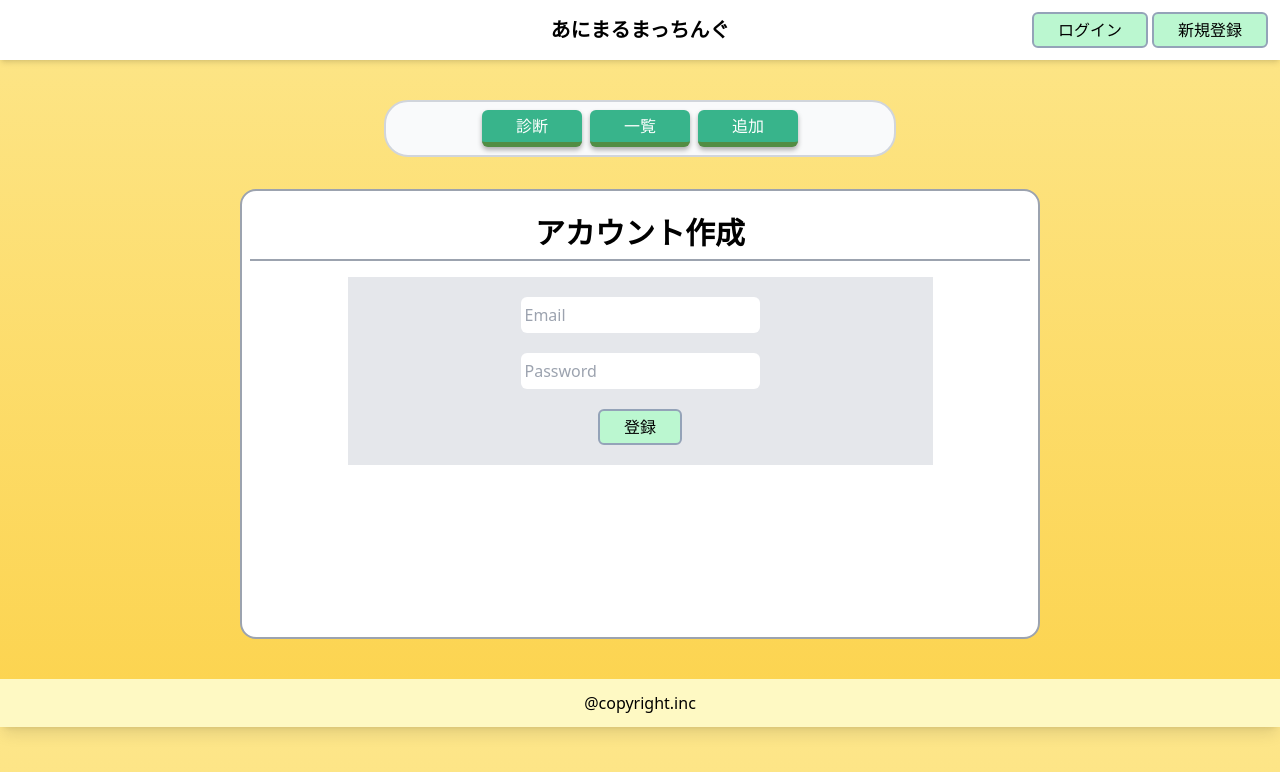
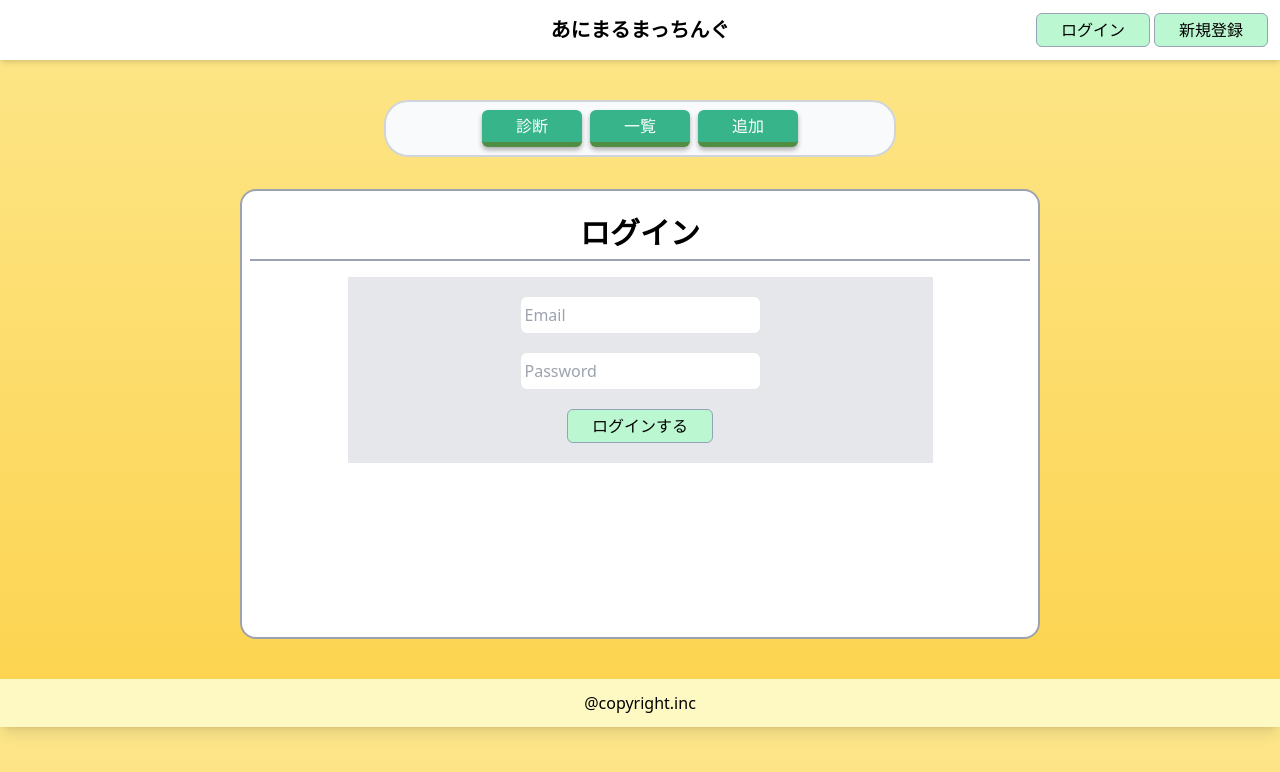
Before and after one commit to igarashi20176/animal-matching, a Vue app: page /sign-in in a window 1280 px wide. Shown: the top 772 px of the page. Built offline with nearby package versions, Linux system fonts and the light colour scheme; no server answers.

Commit message:
change style

```diff
--- a/src/parts/TheFavBtn.vue
+++ b/src/parts/TheFavBtn.vue
@@ -1,11 +1,11 @@
 <template>
   <button v-if="isFav"
     class="ml-3 px-2 text-[15px] text-red-500 border border-red-400 rounded-xl translate-y-[-5px] bg-red-200 hover:shadow-[0_0_5px_3px_rgba(0,0,0,0.1)] transition">
-    お気に入りを解除&hearts;
+    &hearts;
   </button>
   <button v-else
     class="ml-3 px-2 text-[15px] text-red-400 border border-rose-400 rounded-xl translate-y-[-5px]  hover:shadow-[0_0_5px_2px_rgba(0,0,0,0.2)] transition">
-    お気に入りに登録&#9825;
+    &#9825;
   </button>
 </template>
 
--- a/src/parts/TheHeader.vue
+++ b/src/parts/TheHeader.vue
@@ -2,12 +2,16 @@
   <header class="relative w-full flex justify-center items-center bg-[rgb(255,255,255)] p-4 shadow-md">
     <h2 class="font-bold text-xl">{{ title }}</h2>
     <div class="absolute right-3">
-      <router-link class="mr-1" to="/register">
+      <router-link class="mr-1" to="/sign-in" v-if="!isLoggedIn">
         <TheNormalBtn>
           ログイン
         </TheNormalBtn>
       </router-link>
-      <router-link to="/sign-in">
+      <the-normal-btn class="mr-2"
+        @click="handleSignOut" v-if="isLoggedIn">
+        サインアウト
+      </the-normal-btn>
+      <router-link to="/register">
         <the-normal-btn>
           新規登録
         </the-normal-btn>
@@ -18,10 +22,34 @@
 </template>
 
 <script setup>
-  import { defineProps } from "vue";
+  import { onMounted, ref } from "vue";
   import TheNormalBtn from "../parts/TheNormalBtn.vue";
+  import { getAuth, onAuthStateChanged, signOut } from "firebase/auth";
+  import { useRouter } from "vue-router";
+
+  const router = useRouter()
 
   defineProps({
     title: String
   })
+
+  let isLoggedIn = ref(false)
+
+  let auth
+  onMounted( () => {
+    auth = getAuth()
+    onAuthStateChanged(auth, user => {
+      if ( user ) {
+        isLoggedIn.value  = true
+      } else {
+        isLoggedIn.value = false
+      }
+    })
+  })
+
+  const handleSignOut = () => {
+    signOut(auth).then( () => {
+      router.push("/list")
+    })
+  }
 </script>
--- a/src/parts/TheNormalBtn.vue
+++ b/src/parts/TheNormalBtn.vue
@@ -1,6 +1,6 @@
 <template>
   <button
-    class="py-1 px-6 border-2 font-medium border-slate-400 rounded-md transition-all bg-green-200 hover:bg-green-300 hover:translate-y-[-1px]">
+    class="hover:shadow-medium py-1 px-6 border font-medium border-slate-400 rounded-md transition-all bg-green-200 hover:bg-green-300">
     <slot>ボタン</slot>
   </button>
 </template>
--- a/src/router/router.js
+++ b/src/router/router.js
@@ -27,7 +27,7 @@ const routes = [
     {
         path: '/sign-in',
         name: "signIn",
-        component: () => import("../views/Register.vue")
+        component: () => import("../views/SignIn.vue")
     },
     // {
     //     path: '/edit/:id',
--- a/src/templates/AnimalListItem.vue
+++ b/src/templates/AnimalListItem.vue
@@ -1,7 +1,7 @@
 <template>
   <!-- @click.prevent="showDetailItem(props.animal.id) -->
   <a class="block cursor-pointer" @click.stop="emits('change-detail', props.animal.id)">
-    <div class="relative p-2 border-2 rounded-3xl border-gray-400 bg-lime-50 shadow-[5px_3px_5px_1px_rgba(0,0,0,0.3)] hover:shadow-[0_0_8px_3px_rgba(0,0,0,0.2)] transition hover:translate-y-[-2px]">
+    <div class="shadow-under hover:shadow-natural relative p-2 border-2 rounded-3xl border-gray-400 bg-lime-50 transition hover:translate-y-[1px]">
       <figure class="flex gap-x-10">
         <img
           class="w-[120px] h-[150px] ml-32 border-2 border-gray-400 rounded-md"
@@ -40,5 +40,4 @@
 
   const emits = defineEmits([ 'change-detail', 'toggle-fav' ])
 
-
 </script>
--- a/src/views/AnimalList.vue
+++ b/src/views/AnimalList.vue
@@ -121,7 +121,6 @@
   /**
    * ドキュメント, 画像を取得
    */
-
   const getDocuments = query => {
     return new Promise( function( resolve ) {
       onSnapshot(query, (querySnapshot) => {
@@ -190,9 +189,10 @@
   // フィルター結果に一致するデータが無い場合
   let isEmptyFilter = ref(false)
 
+  // フィルター機能を持つコンポーネントからのemitsで引数取得
   const getFilteredAnimal = async filters => {
     const fields = Object.keys(filters)
-    let q =  animalCollectionRef
+    let q = animalCollectionRef
 
     fields.forEach(field => {
       if ( filters[field] !== 'Any' ) {
--- a/src/views/Register.vue
+++ b/src/views/Register.vue
@@ -4,7 +4,7 @@
     <p><input type="text" class="h-9 rounded-md p-1" placeholder="Email" v-model="email"></p>
     <p><input type="password" class="h-9 rounded-md p-1" placeholder="Password" v-model="password"></p>
     <the-normal-btn class="inline" @click="register">
-      登録
+      登録する
     </the-normal-btn>
   </div>
 </template>
--- a/src/views/SignIn.vue
+++ b/src/views/SignIn.vue
@@ -0,0 +1,48 @@
+<template>
+  <h2 class="font-bold text-3xl border-b-2 border-gray-400 pb-2 text-center my-4">ログイン</h2>
+  <div class="w-3/4 flex flex-col items-center gap-y-5 m-auto p-5 bg-gray-200">
+    <p><input type="text" class="h-9 rounded-md p-1" placeholder="Email" v-model="email"></p>
+    <p><input type="password" class="h-9 rounded-md p-1" placeholder="Password" v-model="password"></p>
+    <the-normal-btn class="inline" @click="register">
+      ログインする
+    </the-normal-btn>
+  </div>
+</template>
+
+<script setup>
+  import { ref } from "vue";
+  import { getAuth, signInWithEmailAndPassword } from "firebase/auth";
+  import { useRouter } from "vue-router";
+  import TheNormalBtn from "../parts/TheNormalBtn.vue";
+
+  const router = useRouter()
+
+  let email = ref("")
+  let password = ref("")
+  let errMsg = ref("")
+
+  const register = () => {
+    signInWithEmailAndPassword(getAuth(), email.value, password.value)
+      .then (data => {
+        console.log("Successfully Signed in!");
+        router.push("/list")
+      })
+      .catch (error => {
+        console.log(error.code);
+        switch (error.code) {
+        case "auth/invalid-email":
+          errMsg.value = "Invalid Email"
+          break
+        case "auth/wrong-password":
+          errMsg.value = "Incorrect Password"
+          break
+        case "auth/user-not-found":
+          errMsg.value = "No account with that email was found "
+          break
+        default:
+          errMsg.value = "Email or Password was incorrect"
+          break
+        }
+      })
+  }
+</script>
--- a/tailwind.config.cjs
+++ b/tailwind.config.cjs
@@ -3,7 +3,13 @@ module.exports = {
   content: ['./index.html', './src/**/*.{vue,js,ts,jsx,tsx}'],
   darkMode: false,
   theme: {
-    extend: {},
+    extend: {
+      boxShadow: {
+        'medium': 'rgba(60, 64, 67, 0.3) 0px 1px 2px 0px, rgba(60, 64, 67, 0.15) 0px 2px 6px 2px' ,
+        'under': 'rgba(0, 0, 0, 0.3) 0px 2px 4px, rgba(0, 0, 0, 0.2) 0px 5px 10px -3px, rgba(0, 0, 0, 0.2) 0px -3px 0px inset',
+        'natural': 'rgba(60, 64, 67, 0.3) 0px 1px 2px 0px, rgba(60, 64, 67, 0.15) 0px 1px 3px 1px'
+      }
+    },
   },
   variants: {
     extend: {},
```
